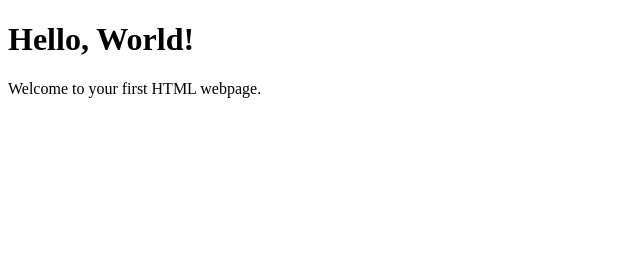
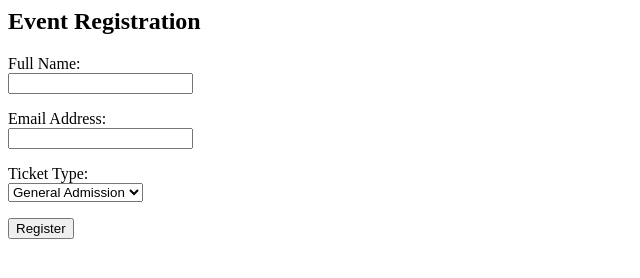
Before and after one commit to John-snow18/gitexp, a plain HTML site: page index.html in a window 1280 px wide. Shown: the whole page, without its empty margins (0-640 px from the left). Drawn offline with Linux system fonts and the light colour scheme.

Commit message:
Add event registration form to index.html
Added a form for event registration with fields for name, email, and ticket type.

```diff
--- a/index.html
+++ b/index.html
@@ -1,12 +1,23 @@
-<!DOCTYPE html>
-<html lang="en">
-<head>
-    <meta charset="UTF-8">
-    <meta name="viewport" content="width=device-width, initial-scale=1.0">
-    <title>Hello World</title>
-</head>
-<body>
-    <h1>Hello, World!</h1>
-    <p>Welcome to your first HTML webpage.</p>
-</body>
-</html>
+<form action="#" method="POST">
+  <h2>Event Registration</h2>
+
+  <p>
+    <label>Full Name:</label><br>
+    <input type="text" name="fullname" required>
+  </p>
+
+  <p>
+    <label>Email Address:</label><br>
+    <input type="email" name="email" required>
+  </p>
+
+  <p>
+    <label>Ticket Type:</label><br>
+    <select name="ticket" required>
+      <option value="general">General Admission</option>
+      <option value="vip">VIP Pass</option>
+    </select>
+  </p>
+
+  <button type="submit">Register</button>
+</form>
```
